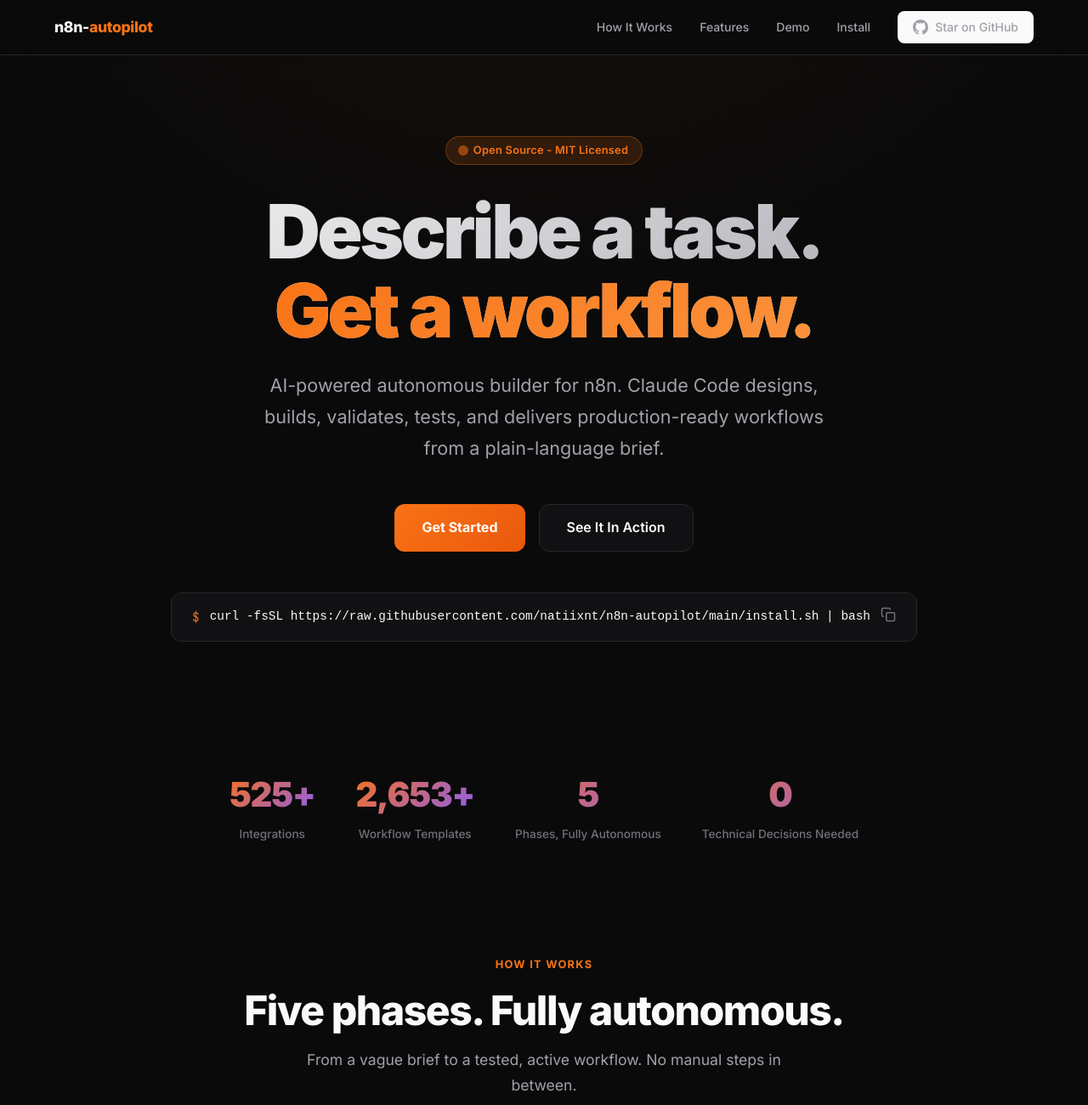
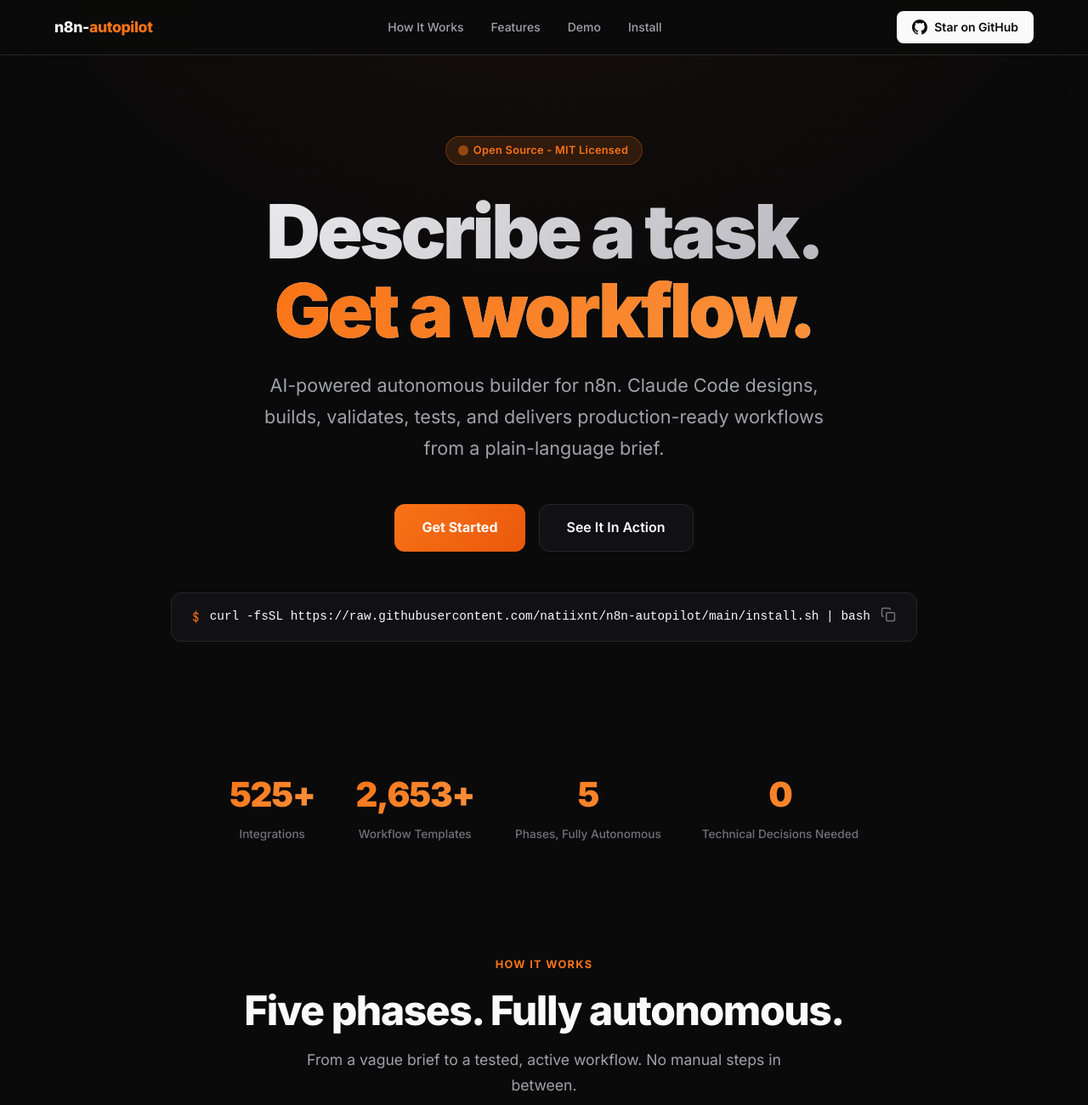
Before and after one commit to natiixnt/n8n-autopilot, a plain HTML site: page docs/index.html in a window 1280 px wide. Shown: the top 1300 px of the page at 85% size. Drawn offline with Linux system fonts and the light colour scheme.

Commit message:
Fix stats gradient to orange-only, fix GitHub button hover by moving outside nav-links

```diff
--- a/docs/index.html
+++ b/docs/index.html
@@ -282,7 +282,7 @@
       font-size: 2.5rem;
       font-weight: 900;
       letter-spacing: -0.03em;
-      background: linear-gradient(135deg, var(--accent) 0%, var(--accent2) 100%);
+      background: linear-gradient(135deg, var(--accent) 0%, #fb923c 100%);
       -webkit-background-clip: text;
       -webkit-text-fill-color: transparent;
       background-clip: text;
@@ -636,11 +636,11 @@
       <a href="#features">Features</a>
       <a href="#demo">Demo</a>
       <a href="#install">Install</a>
-      <a href="https://github.com/natiixnt/n8n-autopilot" class="gh-btn">
-        <svg viewBox="0 0 16 16" fill="currentColor"><path d="M8 0C3.58 0 0 3.58 0 8c0 3.54 2.29 6.53 5.47 7.59.4.07.55-.17.55-.38 0-.19-.01-.82-.01-1.49-2.01.37-2.53-.49-2.69-.94-.09-.23-.48-.94-.82-1.13-.28-.15-.68-.52-.01-.53.63-.01 1.08.58 1.23.82.72 1.21 1.87.87 2.33.66.07-.52.28-.87.51-1.07-1.78-.2-3.64-.89-3.64-3.95 0-.87.31-1.59.82-2.15-.08-.2-.36-1.02.08-2.12 0 0 .67-.21 2.2.82.64-.18 1.32-.27 2-.27.68 0 1.36.09 2 .27 1.53-1.04 2.2-.82 2.2-.82.44 1.1.16 1.92.08 2.12.51.56.82 1.27.82 2.15 0 3.07-1.87 3.75-3.65 3.95.29.25.54.73.54 1.48 0 1.07-.01 1.93-.01 2.2 0 .21.15.46.55.38A8.013 8.013 0 0016 8c0-4.42-3.58-8-8-8z"/></svg>
-        Star on GitHub
-      </a>
     </div>
+    <a href="https://github.com/natiixnt/n8n-autopilot" class="gh-btn">
+      <svg viewBox="0 0 16 16" fill="currentColor"><path d="M8 0C3.58 0 0 3.58 0 8c0 3.54 2.29 6.53 5.47 7.59.4.07.55-.17.55-.38 0-.19-.01-.82-.01-1.49-2.01.37-2.53-.49-2.69-.94-.09-.23-.48-.94-.82-1.13-.28-.15-.68-.52-.01-.53.63-.01 1.08.58 1.23.82.72 1.21 1.87.87 2.33.66.07-.52.28-.87.51-1.07-1.78-.2-3.64-.89-3.64-3.95 0-.87.31-1.59.82-2.15-.08-.2-.36-1.02.08-2.12 0 0 .67-.21 2.2.82.64-.18 1.32-.27 2-.27.68 0 1.36.09 2 .27 1.53-1.04 2.2-.82 2.2-.82.44 1.1.16 1.92.08 2.12.51.56.82 1.27.82 2.15 0 3.07-1.87 3.75-3.65 3.95.29.25.54.73.54 1.48 0 1.07-.01 1.93-.01 2.2 0 .21.15.46.55.38A8.013 8.013 0 0016 8c0-4.42-3.58-8-8-8z"/></svg>
+      Star on GitHub
+    </a>
   </div>
 </nav>
 
```
